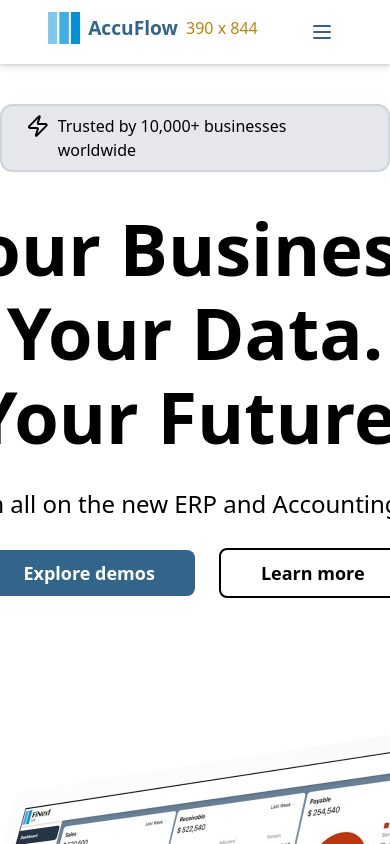
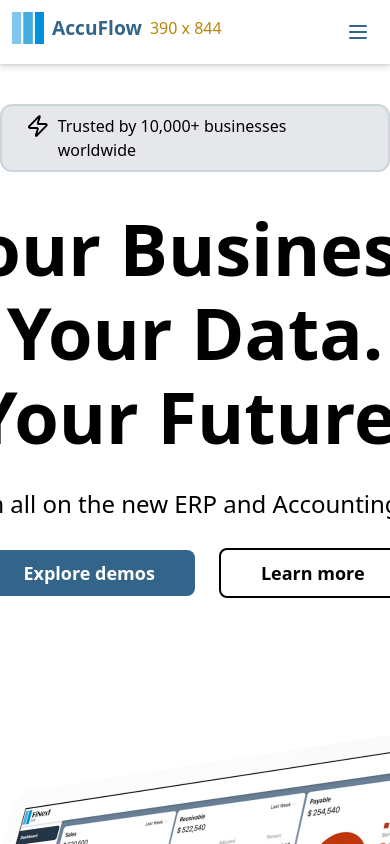
Before and after one commit to AsifulAhsan/AccuFlow, a React (Vite) app: page / in a window 390 px wide. Shown: the top 844 px of the page. Built offline with nearby package versions, Linux system fonts and the light colour scheme.

Commit message:
Adjusted the navbar for mobile view

```diff
--- a/src/components/Header/Header.module.css
+++ b/src/components/Header/Header.module.css
@@ -99,25 +99,23 @@
 @media (max-width: 640px) {
   .burgerMenu {
     display: block;
-    margin-left: 0;
+    margin-left: 2rem;
   }
   .header {
     padding: 0.75rem;
     gap: 0.5rem;
-    justify-content: flex-center;
+    justify-content: space-between;
   }
   .logoDiv {
     margin-bottom: 0.5rem;
   }
   .navLinks {
     display: none;
-    flex-direction: column;
-    width: 100%;
   }
   .signInBtn {
     display: none;
   }
   .getStartBtn {
-   display: none;
+    display: none;
   }
 }
```
